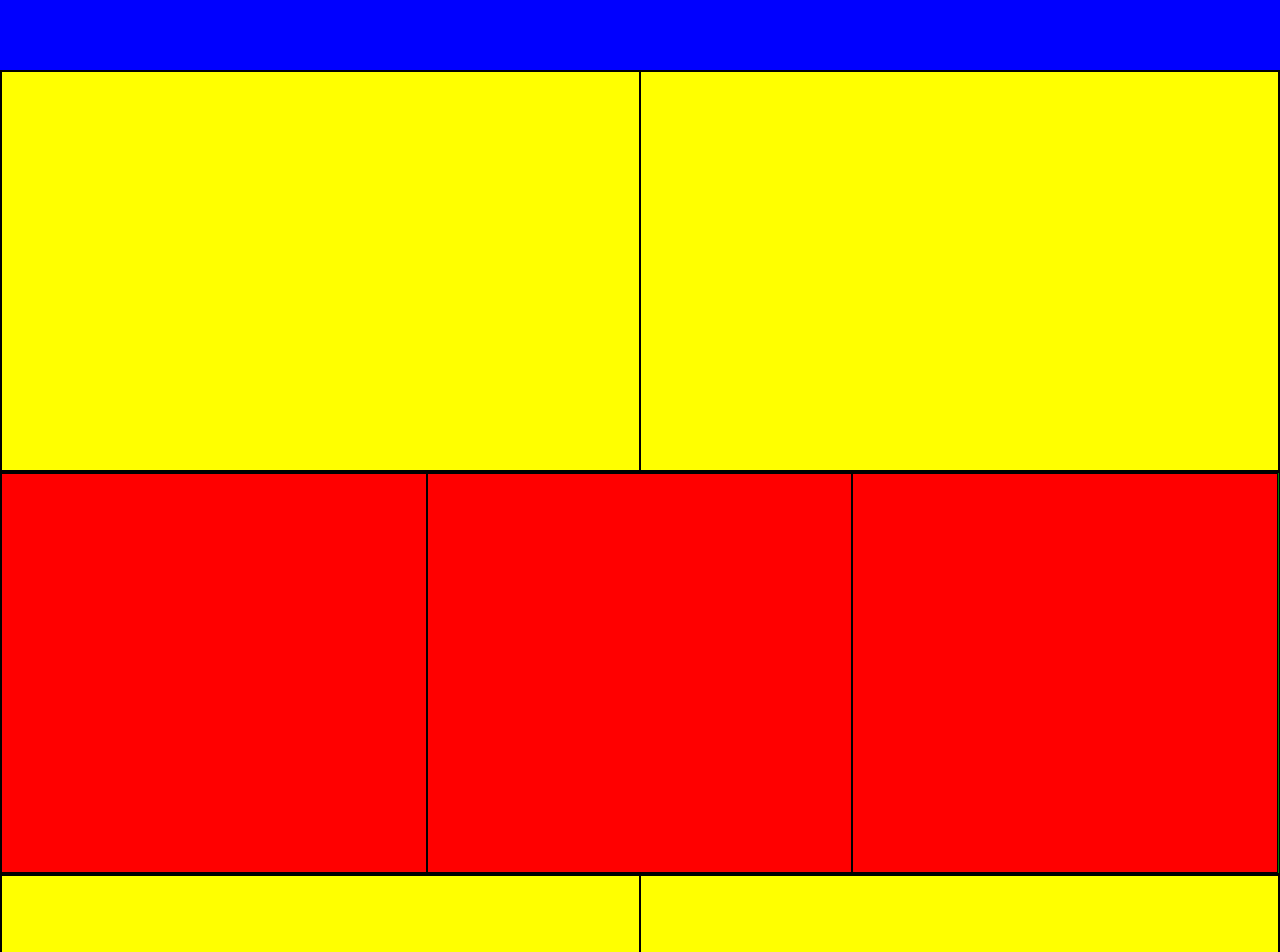
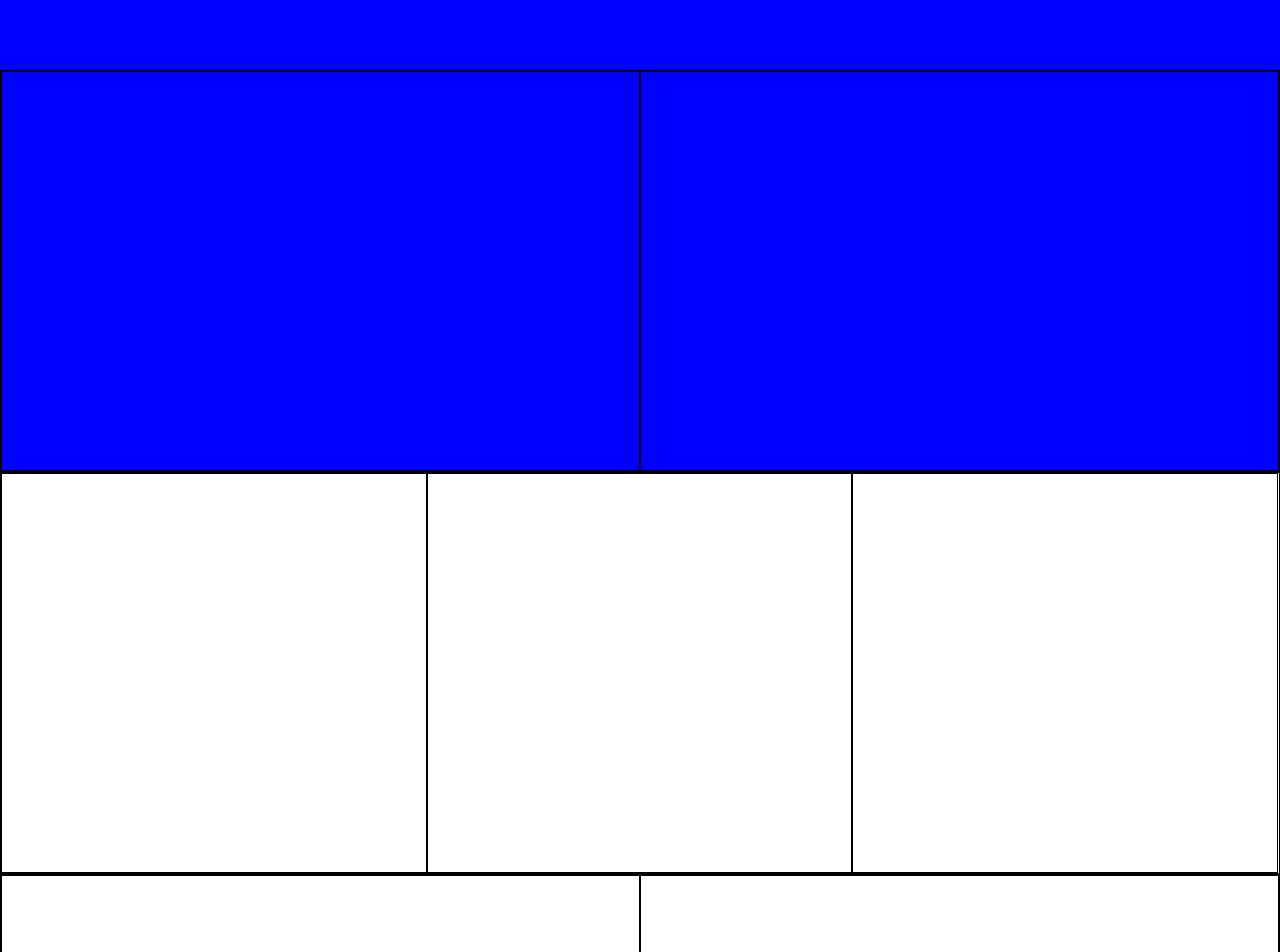
Before and after one commit to Zappykeyboard/hyml-css-fluentify, a plain HTML site: page index.html in a window 1280 px wide. Shown: the top 952 px of the page. Drawn offline with Linux system fonts and the light colour scheme.

Commit message:
aggiunti colori background

```diff
--- a/css/style.css
+++ b/css/style.css
@@ -23,21 +23,18 @@ section{
 
 .one-column .column{
   position: relative;
-  background-color: coral;
 }
 
 .two-columns .column{
   position: relative;
   width: 50%;
   float:left;
-  background-color: yellow;
 }
 
 .three-columns .column{
   position: relative;
   float:left;
   width: 33.3%;
-  background-color: red;
 }
 
 
@@ -47,8 +44,13 @@ section{
   clear:both
 }
 
+.bk-white{
+  background-color: white;
+}
 
-
+.bk-blue{
+  background-color: blue;
+}
 
 
 footer{
```
